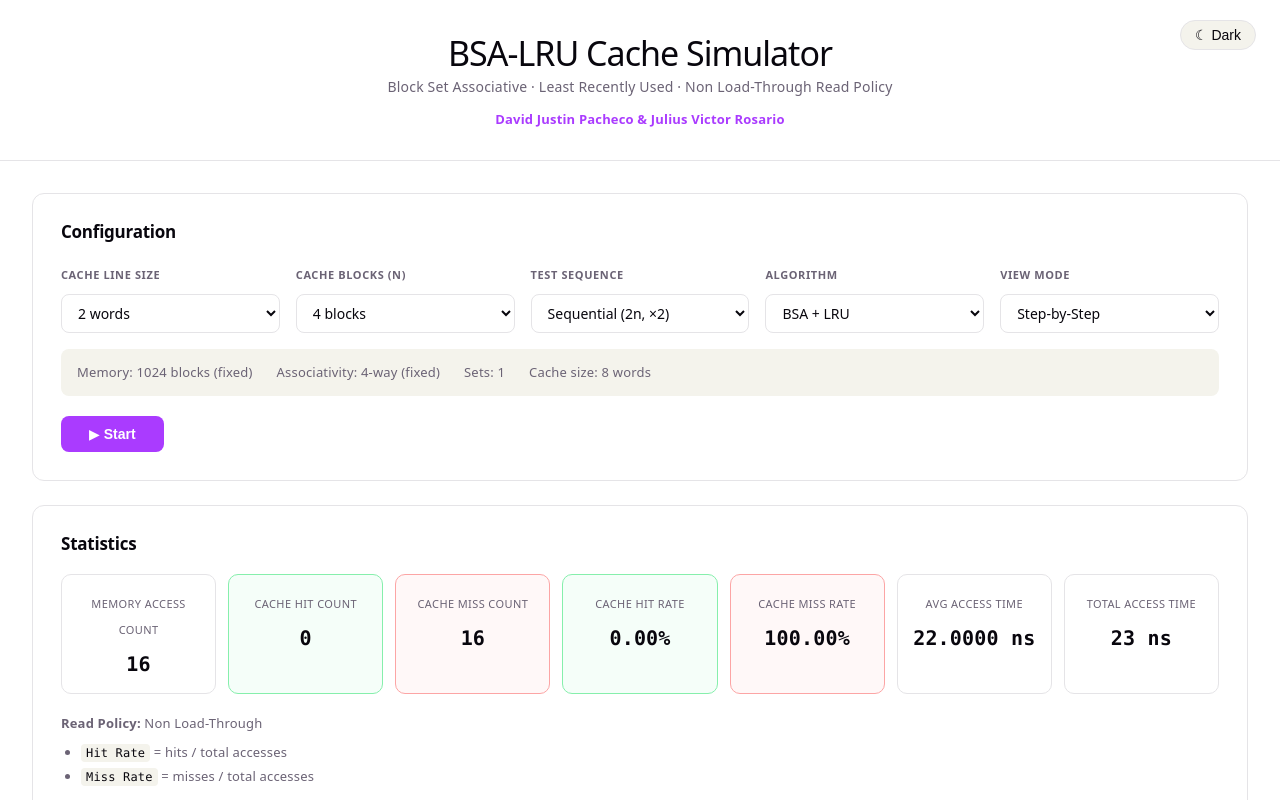
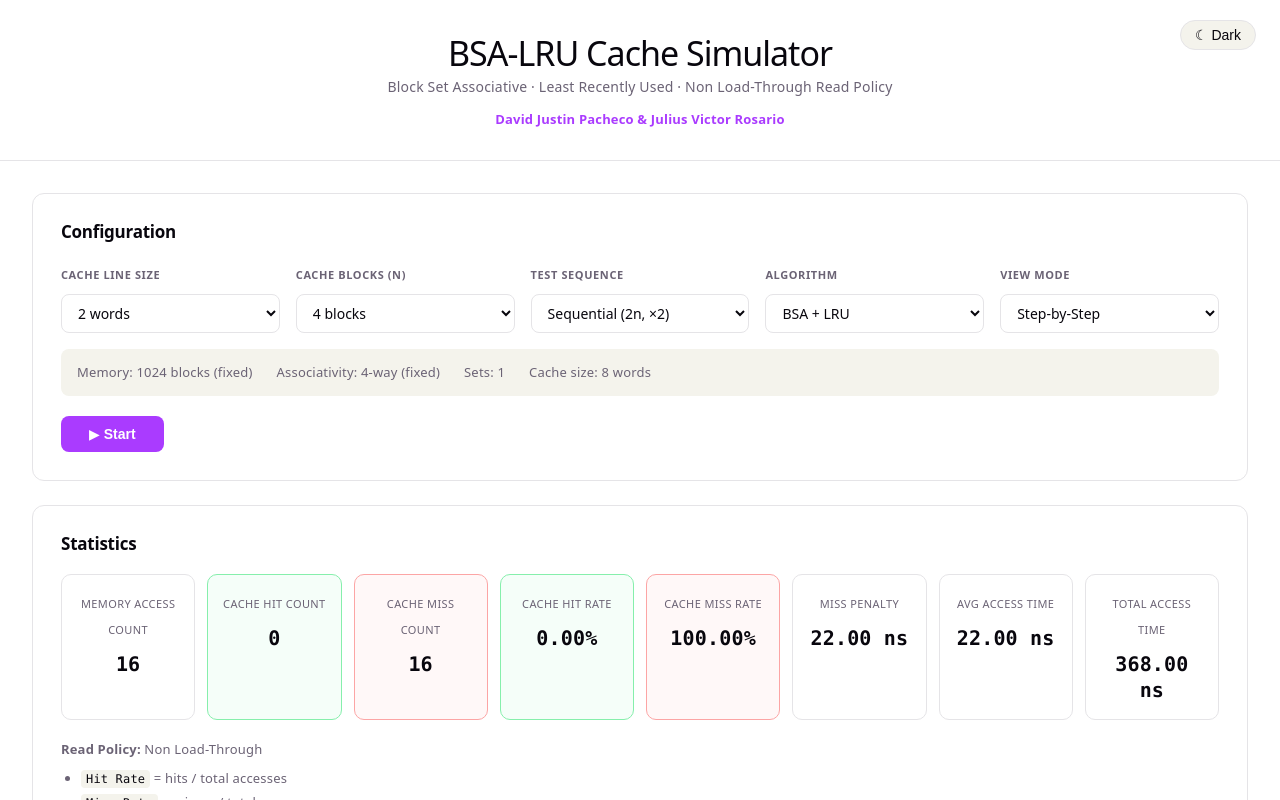
Before and after one commit to jvicrosario1106/cache-memory-simulation, a React (Vite) app: page / in a window 1280 px wide. Both pictures are taken after a click on the button "▶ Start". Shown: the top 800 px of the page. Built offline with nearby package versions, Linux system fonts and the light colour scheme.

Commit message:
Added bsa mru algo to the js
- Fixed calculation of total access time
- Removed old mru algo
- Added miss penalty in the stats

```diff
--- a/src/App.css
+++ b/src/App.css
@@ -148,7 +148,7 @@
 
 .stats-grid {
   display: grid;
-  grid-template-columns: repeat(auto-fill, minmax(148px, 1fr));
+  grid-template-columns: repeat(auto-fill, minmax(120px, 1fr));
   gap: 12px;
 }
 
--- a/src/App.jsx
+++ b/src/App.jsx
@@ -1,5 +1,6 @@
 import { useCallback, useEffect, useRef, useState } from 'react';
 import { generateSequence, runBSALRU } from './algo/bsa-lru';
+import { runBSAMRU } from './algo/bsa-mru';
 import './App.css';
 import { CacheTable }    from './components/CacheTable';
 import { Configuration } from './components/Configuration';
@@ -49,7 +50,7 @@ export default function App() {
   const onStart = () => {
     stopPlaying();
     const sequence  = generateSequence(config.testCase, config.cacheBlocks);
-    const simulationResult = runBSALRU(sequence, config.cacheBlocks, WAYS_PER_SET, config.cacheLineWords);
+    const simulationResult = config.algorithm === "lru" ? runBSALRU(sequence, config.cacheBlocks, WAYS_PER_SET, config.cacheLineWords) : runBSAMRU(sequence, config.cacheBlocks, WAYS_PER_SET, config.cacheLineWords);
     setResult(simulationResult);
     setCurrentStep(0);
     console.log(simulationResult);
--- a/src/algo/bsa-lru.js
+++ b/src/algo/bsa-lru.js
@@ -164,7 +164,7 @@ export function runBSALRU(sequence, totalBlocks, waysPerSet, cacheLineWords) {
   const missRate = misses / total;
   const missPenalty = CACHE_TIME + (cacheLineWords * MEMORY_TIME) + CACHE_TIME;
   const avgAccessTime = (hitRate * CACHE_TIME) + (missRate * missPenalty)
-  const totalAccessTime = (cacheLineWords * CACHE_TIME * hitRate) + ((CACHE_TIME + (cacheLineWords * MEMORY_TIME) + (cacheLineWords * CACHE_TIME)) * missRate)
+  const totalAccessTime = (cacheLineWords * CACHE_TIME * hits) + ((CACHE_TIME + (cacheLineWords * MEMORY_TIME) + (cacheLineWords * CACHE_TIME)) * misses)
 
   return {
     steps,
@@ -173,6 +173,7 @@ export function runBSALRU(sequence, totalBlocks, waysPerSet, cacheLineWords) {
     missCount: misses,
     hitRate,
     missRate,
+    missPenalty,
     avgAccessTime,
     totalAccessTime,
     numberOfSets,
--- a/src/algo/bsa-mru.js
+++ b/src/algo/bsa-mru.js
@@ -1,104 +1,147 @@
-import { sequentialSequence } from './testcase.js'
-import { midRepeatSequence } from './testcase.js'
-import { randomSequence } from './testcase.js'
-import { doubleSequence } from './testcase.js'
+import { CACHE_TIME, MEMORY_TIME } from '../constant.js';
 
-class CacheBlock{
-    constructor(id, set, data){
-        this.id = id
-        this.set = set
-        this.data = data
-    }
-}
+export function runBSAMRU(sequence, totalBlocks, waysPerSet, cacheLineWords){
+    /**
+       * Example: totalBlocks=16, waysPerSet=4
+       * numberOfSets = totalBlocks / waysPerSet
+       * numberOfSets = 16 / 4
+       * numberOfSets = 4
+       */
+      const numberOfSets = Math.max(1, Math.floor(totalBlocks / waysPerSet));
 
-class BSACache {
-    constructor(blocks, blocksPerSet){
-        this.blocks = blocks
-        this.blocksPerSet = blocksPerSet
-        this.sets = blocks/blocksPerSet
-        this.replacementIDs = []
+      /**
+       * 2D array representing the cache: cache[setIndex][wayIndex]
+       * - block:    memory block number stored in this way (null = empty)
+       * - lastUsed: logical timestamp of the last access (used for LRU ordering)
+       *
+       * Example — 4 sets, 4 ways (totalBlocks=16, waysPerSet=4):
+       * [
+       *   [ {block: null, lastUsed: 0}, {block: null, lastUsed: 0}, {block: null, lastUsed: 0}, {block: null, lastUsed: 0} ],  // Set 0
+       *   [ {block: null, lastUsed: 0}, {block: null, lastUsed: 0}, {block: null, lastUsed: 0}, {block: null, lastUsed: 0} ],  // Set 1
+       *   [ {block: null, lastUsed: 0}, {block: null, lastUsed: 0}, {block: null, lastUsed: 0}, {block: null, lastUsed: 0} ],  // Set 2
+       *   [ {block: null, lastUsed: 0}, {block: null, lastUsed: 0}, {block: null, lastUsed: 0}, {block: null, lastUsed: 0} ],  // Set 3
+       * ]
+       *
+       */
+      const cache = Array.from({ length: numberOfSets }, () =>
+        Array.from({ length: waysPerSet }, () => ({ block: null, lastUsed: 0 }))
+      );
 
-        this.cache = this.createCache(this.blocksPerSet, this.sets)
-    }
+      let step = 0; // step increments on every access
+      let hits = 0; // number of cache hits
+      let misses = 0; // number of cache misses
+      const steps = []; // one entry per access
 
-    createCache(blocksPerSet, sets){
-        // Create cache array
-        let cache = [sets]
-        for (let i = 0; i < sets; i++){
-            //console.log("Creating set " + i)
-            // Create a cache set
-            cache[i] = [blocksPerSet]
-            for (let j = 0; j < blocksPerSet; j++){
-                let blockID = j + (i * blocksPerSet)
-                //console.log("Creating block" + blockID)
-                // Create a number of blocks equal to the number of blocks per set
-                cache[i][j] = new CacheBlock(blockID, i, -1)
-            }
+      for (const block of sequence) {
+        step++; // increment step
+
+        // Map block address to a set using modulo.
+        // Example: block=5, numberOfSets=4 -> setIndex = 5 % 4 = 1 -> goes to Set 1
+        const setIndex = block % numberOfSets;
+        const set = cache[setIndex];
+
+        /**
+         * Example: block=5
+         * set=[
+         *    { block:3, lastUsed: 0 } <-- Way 0
+         *    { block:5, lastUsed: 0 } <-- Way 1 (hit)
+         *    { block:null, lastUsed: 0 } <-- Way 2
+         *    { block:1, lastUsed: 0 } <-- Way 3
+         * ]
+         * Result : hitIndex = 1  (found in Way 1)
+         */
+        const hitIndex = set.findIndex(way => way.block === block);
+
+        // If the block is found in the set, it is a cache hit.
+        if (hitIndex !== -1) {
+          hits++; // increment hits
+          set[hitIndex].lastUsed = step; // update the last used timestamp
+
+          steps.push({
+            step,
+            block,
+            setIndex,
+            wayIndex: hitIndex,
+            hit: true,
+            evicted: null,
+            totalHits: hits,
+            totalMisses: misses,
+            snapshot: cache.map(set => set.map(way => ({ ...way }))), // deep copy of the cache
+          });
+
+          continue; // continue to the next block
         }
 
-        return cache
-    }
+        // If the block is not found in the set, it is a cache miss.
 
-    readBlockData(id, data){
-        let set = id % this.sets
-        console.log("Reading Block [" + id + "] at Set [" + set + "]")
-        for (let i = 0; i < this.cache[set].length; i++) {
-            // If cache hit
-            if (this.cache[set][i].data == id) {
-                console.log("Cache Hit with Block [" + id  +"] at Set [" + set + "]")
-                // Set the replacement cache to this block ID
-                this.replacementIDs[set] = i
-                // Retrieve the data here
-                return this.cache[set][i].data
-            }
-        }
+        misses++; // increment misses
 
-        // If cache miss, write on the data
-        this.writeBlockData(id, data)
-    }
+        /**
+         * Find the first empty way in the set.
+         * Example: block=5 (new block to load)
+         * set=[
+         *    { block: 3,    lastUsed: 1 } <-- Way 0
+         *    { block: null, lastUsed: 0 } <-- Way 1 (empty -> use this)
+         *    { block: 7,    lastUsed: 4 } <-- Way 2
+         *    { block: 1,    lastUsed: 2 } <-- Way 3
+         * ]
+         * Result: emptyIndex = 1  (Way 1 is empty, load block 5 here, no eviction)
+         */
+        const emptyIndex = set.findIndex(way => way.block === null);
 
-    writeBlockData(id, data){
-        // Get the cache set to assign the block to
-        let set = id % this.sets;
+        /**
+         * Example: block=5, all ways full
+         * set=[
+         *    { block: 3, lastUsed: 1 } <-- Way 0 (LRU — evict this)
+         *    { block: 9, lastUsed: 3 } <-- Way 1
+         *    { block: 7, lastUsed: 4 } <-- Way 2
+         *    { block: 1, lastUsed: 2 } <-- Way 3
+         * ]
+         * Result: targetIndex = 0  (Way 0 has smallest lastUsed=1, evict block 3, load block 5)
+         */
+        const targetIndex =
+          emptyIndex !== -1
+            ? emptyIndex
+            : set.reduce(
+                (mruIndex, way, index, arr) =>
+                  way.lastUsed > arr[mruIndex].lastUsed ? index : mruIndex,
+                0
+              );
 
-        console.log("Cache Miss with Block [" + id  +"] at Set [" + set + "]")
-        // Check cache set if there's still a slot
-        for (let i = 0; i < this.cache[set].length; i++){
-            // If there's a slot write there
-            if (this.cache[set][i].data == -1){
-                this.cache[set][i].data = id
-                this.replacementIDs[set] = i
-                return
-            }
-        }
+        const evicted = set[targetIndex].block; // null if the way was empty
+        set[targetIndex] = { block, lastUsed: step };
 
-        // If not then set the cache block for replacement
-        this.cache[set][this.replacementIDs[set]].data = id
-        return
-    }
+        steps.push({
+          step,
+          block,
+          setIndex,
+          wayIndex: targetIndex,
+          hit: false,
+          evicted,
+          totalHits: hits,
+          totalMisses: misses,
+          snapshot: cache.map(set => set.map(way => ({ ...way }))), // deep copy of the cache
+        });
+      }
 
-    printCache(){
-        let cacheLine = ""
-        for (let i = 0; i < this.sets; i++){
-            cacheLine += "CACHE SET [" + i + "] \n"
-            for (let j = 0; j < this.cache[i].length; j++){
-                cacheLine += " Cache Block [" + this.cache[i][j].id + "]: " + this.cache[i][j].data + " \n"
-            }
-        }
-        console.log(cacheLine)
-    }
+      const total = sequence.length;
+      const hitRate = hits   / total;
+      const missRate = misses / total;
+      const missPenalty = CACHE_TIME + (cacheLineWords * MEMORY_TIME) + CACHE_TIME;
+      const avgAccessTime = (hitRate * CACHE_TIME) + (missRate * missPenalty)
+      const totalAccessTime = (cacheLineWords * CACHE_TIME * hits) + ((CACHE_TIME + (cacheLineWords * MEMORY_TIME) + (cacheLineWords * CACHE_TIME)) * misses)
 
-    simulate(blockSequence){
-        for (let i = 0; i < blockSequence.length; i++){
-            this.readBlockData(blockSequence[i])
-            this.printCache()
-            console.log(this.replacementIDs)
-        }
-    }
+      return {
+        steps,
+        totalAccesses: total,
+        hitCount:  hits,
+        missCount: misses,
+        hitRate,
+        missRate,
+        missPenalty,
+        avgAccessTime,
+        totalAccessTime,
+        numberOfSets,
+        waysPerSet,
+      };
 }
-
-let cache = new BSACache(8, 4)
-console.log(cache.blocks + " " + cache.blocksPerSet + " " + cache.sets + " " + cache.cache.length)
-let blockSequence = doubleSequence(sequentialSequence(8))
-console.log(blockSequence)
-cache.simulate(blockSequence)
--- a/src/components/Statistics.jsx
+++ b/src/components/Statistics.jsx
@@ -6,8 +6,9 @@ export const Statistics = ({ result }) => {
     { label: 'Cache Miss Count', value: result.missCount, variant: 'miss' },
     { label: 'Cache Hit Rate', value: `${(result.hitRate * 100).toFixed(2)}%`, variant: 'hit' },
     { label: 'Cache Miss Rate', value: `${(result.missRate * 100).toFixed(2)}%`, variant: 'miss' },
-    { label: 'Avg Access Time', value: `${result.avgAccessTime.toFixed(4)} ns` },
-    { label: 'Total Access Time', value: `${result.totalAccessTime} ns` },
+    { label: 'Miss Penalty', value: `${result.missPenalty.toFixed(2)} ns` },
+    { label: 'Avg Access Time', value: `${result.avgAccessTime.toFixed(2)} ns` },
+    { label: 'Total Access Time', value: `${result.totalAccessTime.toFixed(2)} ns` },
   ];
 
   return (
```
